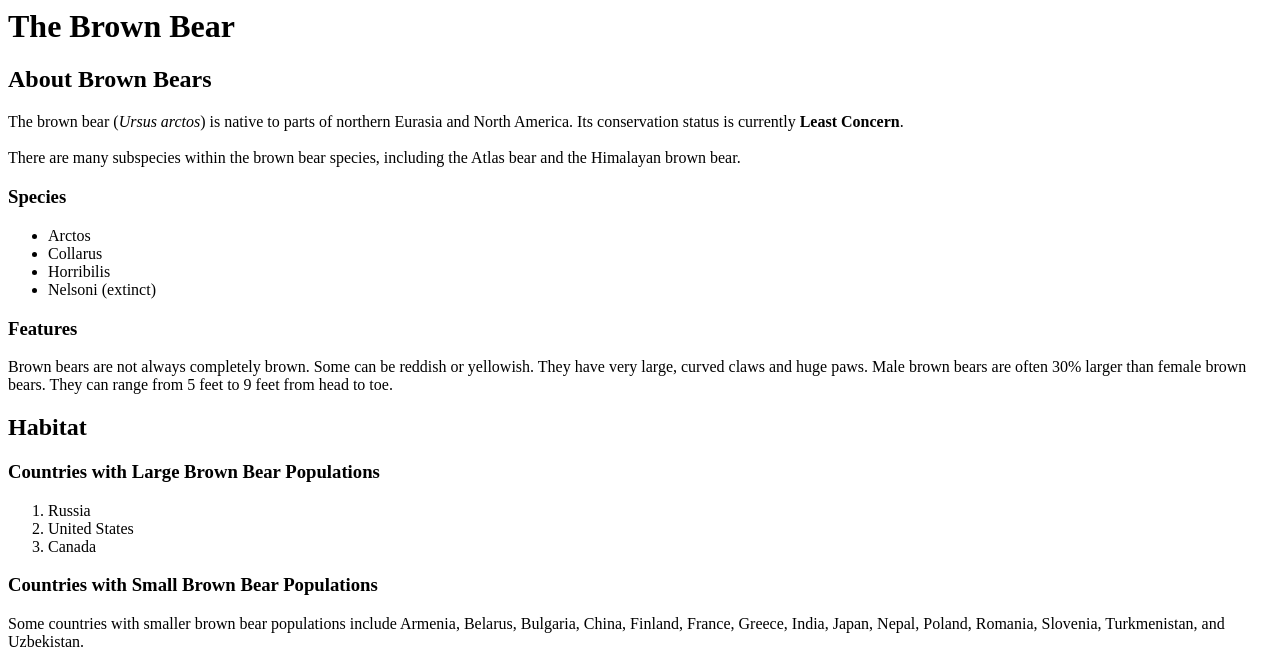
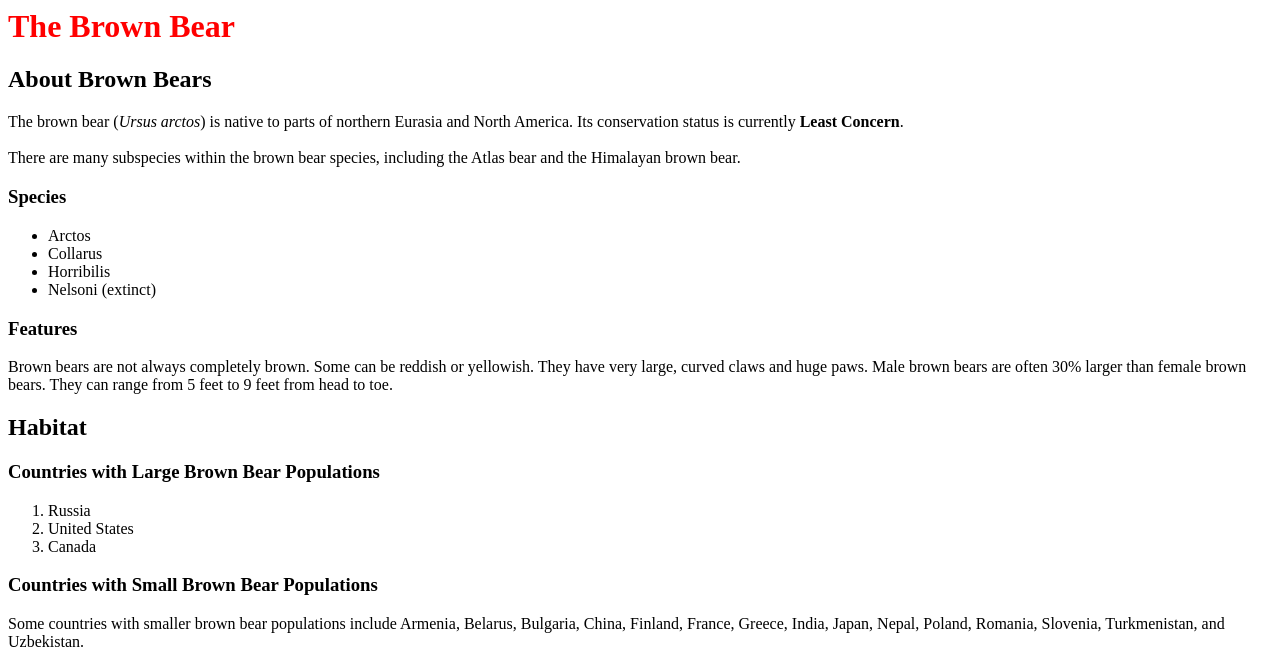
Before and after one commit to ShaolinSunset/html, a plain HTML site: page index.html in a window 1280 px wide. Shown: the top 668 px of the page. Drawn offline with Linux system fonts and the light colour scheme.

Commit message:
css changed

```diff
--- a/index.html
+++ b/index.html
@@ -1,5 +1,5 @@
 <body>
-  <h1>The Brown Bear</h1>
+  <h1 style="color:red;">The Brown Bear</h1>
   <div id="introduction">
     <h2>About Brown Bears</h2>
     <p>The brown bear (<em>Ursus arctos</em>) is native to parts of northern Eurasia and North America. Its conservation status is currently <strong>Least Concern</strong>.<br /><br /> There are many subspecies within the brown bear species, including the Atlas bear and the Himalayan brown bear.</p>
```
